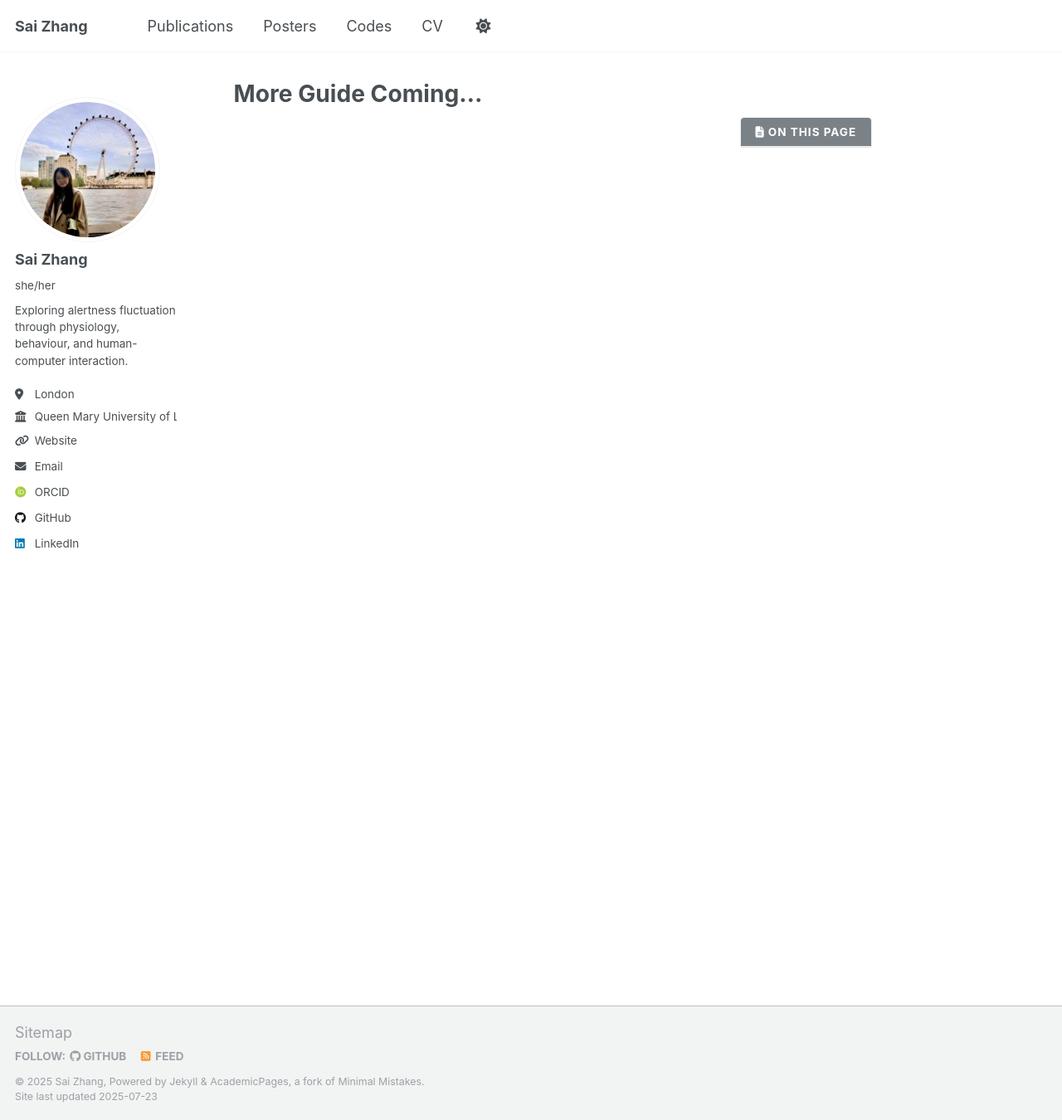
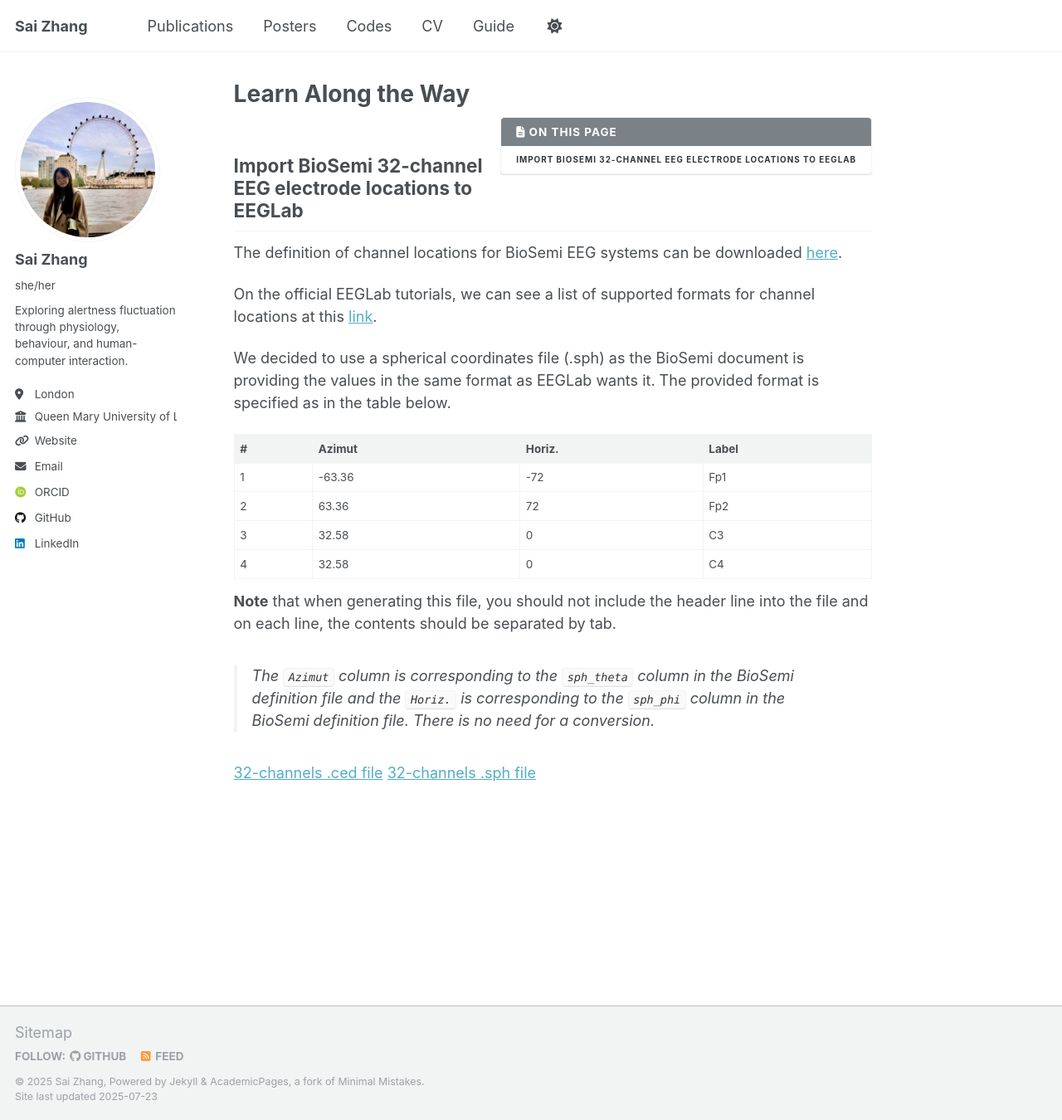
Before and after one commit to Catherine9811/catherine9811.github.io, a Jekyll site: the page built from _pages/markdown.md, in a window 1280 px wide and 1350 px high. Shown: the whole window at 83% size. Built offline with Jekyll 4.4.1, drawn with Linux system fonts in a browser that asks for light colours; some web fonts are replaced; a script that is not in the unit is left out.

Commit message:
Adding guides section

```diff
--- a/_data/navigation.yml
+++ b/_data/navigation.yml
@@ -29,5 +29,5 @@ main:
   # - title: "Blog Posts"
   #   url: /year-archive/
 
-  # - title: "Guide"
-  #   url: /markdown/
+  - title: "Guide"
+    url: /markdown/
--- a/_pages/markdown.md
+++ b/_pages/markdown.md
@@ -1,6 +1,6 @@
 ---
 permalink: /markdown/
-title: "More Guide Coming..."
+title: "Learn Along the Way"
 author_profile: true
 redirect_from:
   - /md/
@@ -8,3 +8,25 @@ redirect_from:
 ---
 
 {% include toc %}
+
+## Import BioSemi 32-channel EEG electrode locations to EEGLab
+
+The definition of channel locations for BioSemi EEG systems can be downloaded [here](https://sccn.ucsd.edu/eeglab/download/BIOSEMI_cap_coords_all.xls).
+
+On the official EEGLab tutorials, we can see a list of supported formats for channel locations at this [link](https://eeglab.org/tutorials/04_Import/Channel_Locations.html).
+
+We decided to use a spherical coordinates file (.sph) as the BioSemi document is providing the values in the same format as EEGLab wants it. The provided format is specified as in the table below.
+
+| #   | Azimut  | Horiz. | Label |
+|-----|---------|--------|-------|
+| 1   | -63.36  | -72    | Fp1   |
+| 2   | 63.36   | 72     | Fp2   |
+| 3   | 32.58   | 0      | C3    |
+| 4   | 32.58   | 0      | C4    |
+
+**Note** that when generating this file, you should not include the header line into the file and on each line, the contents should be separated by tab.
+
+> The `Azimut` column is corresponding to the `sph_theta` column in the BioSemi definition file and the `Horiz.` is corresponding to the `sph_phi` column in the BioSemi definition file. There is no need for a conversion.
+
+[32-channels .ced file](/files/biosemi_32-channels.ced)
+[32-channels .sph file](/files/biosemi_32-channels.sph)
```
Also changed, not shown: 2 other files.
